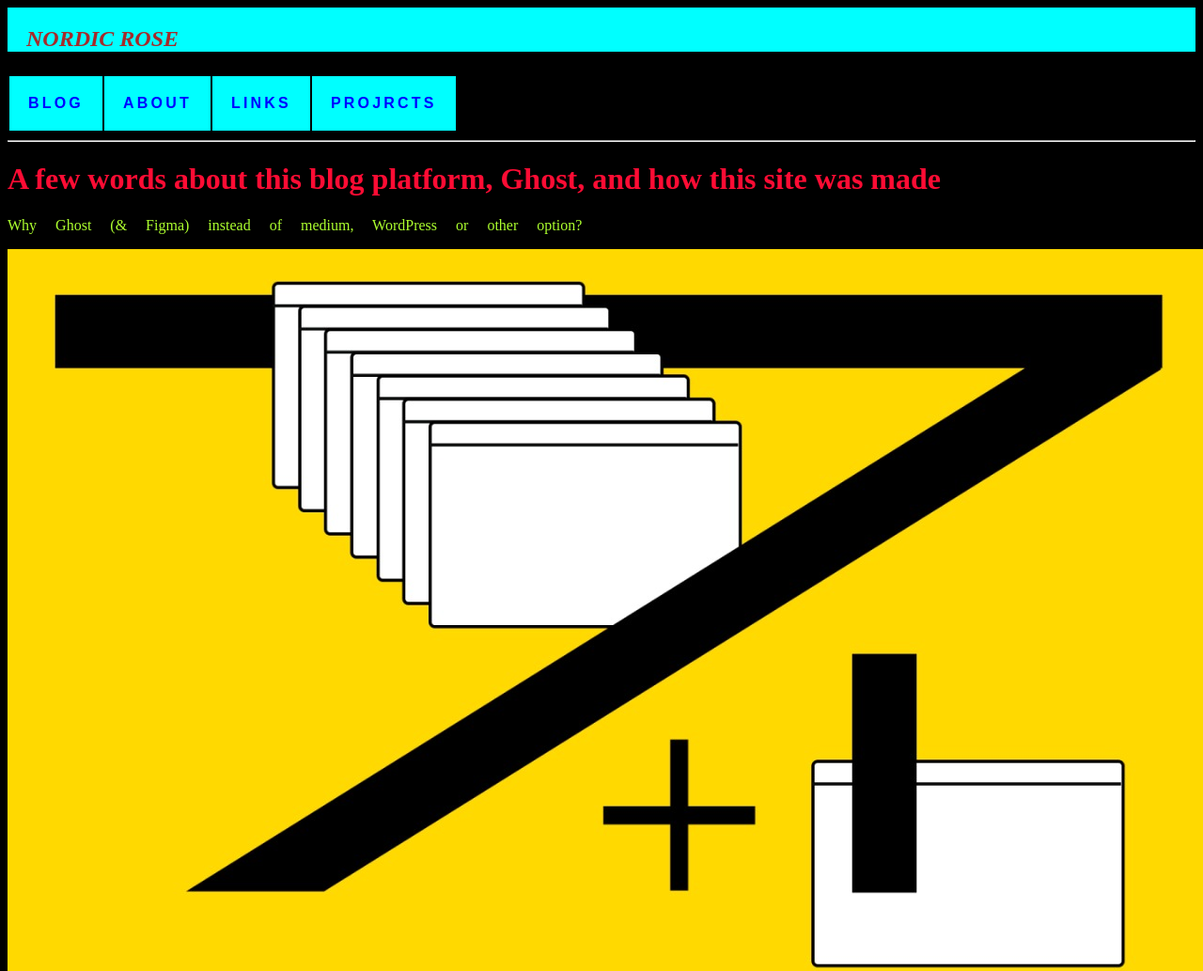
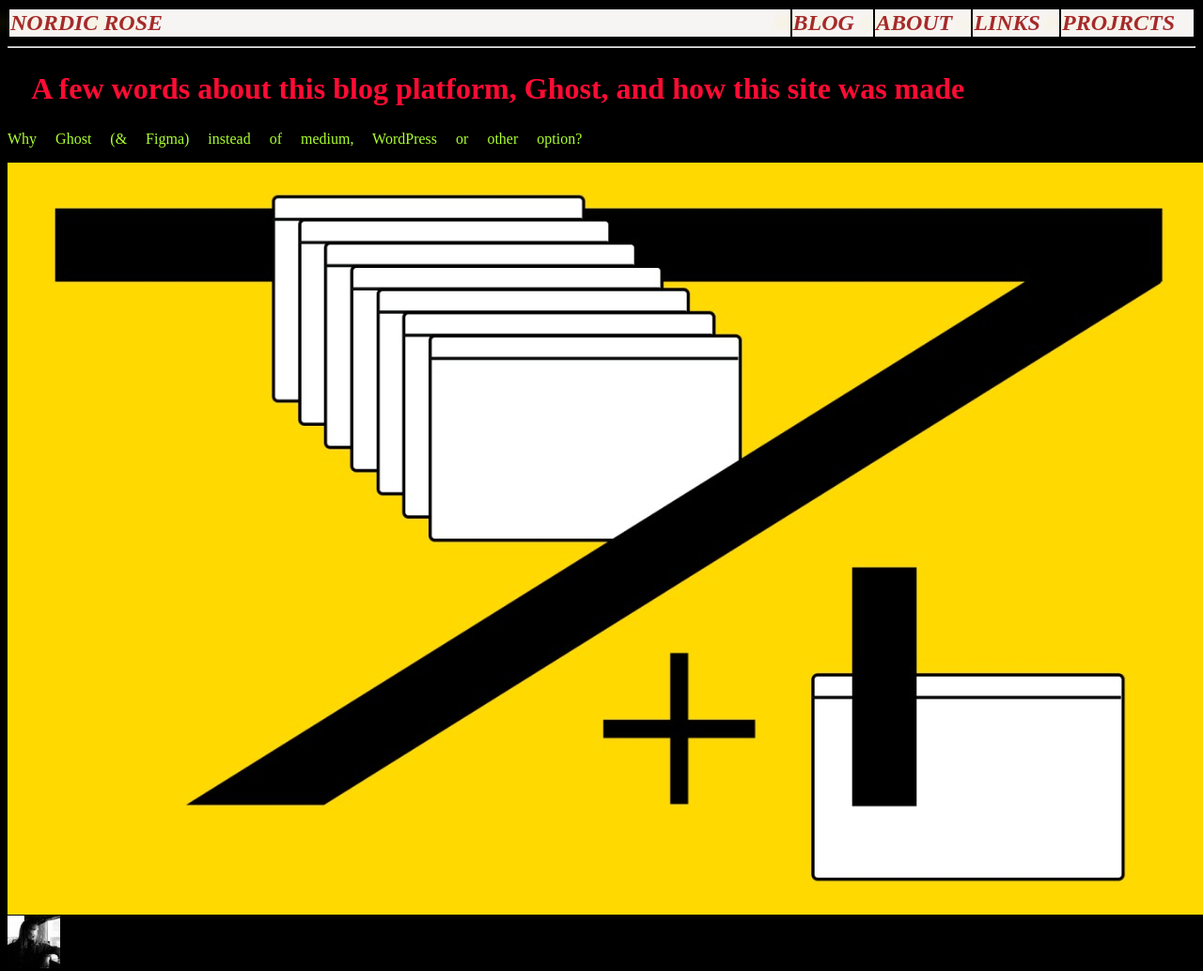
Before and after one commit to Umair-Jamaat-Ali/CSS-class, a plain HTML site: page index.html in a window 1280 px wide. Shown: the top 1033 px of the page at 94% size. Drawn offline with Linux system fonts and the light colour scheme.

Commit message:
text-align

```diff
--- a/index.html
+++ b/index.html
@@ -5,8 +5,9 @@
     <link rel="stylesheet" href="./style.css">
 </head>
 <body>
-    <h3>NORDIC ROSE</h3>
-<table>
+    <table>
+
+    <th class="color">NORDIC ROSE</h3>
 <th class="color">BLOG</th>
 <th class="color">ABOUT</th>
 <th class="color">LINKS</th>
--- a/style.css
+++ b/style.css
@@ -2,28 +2,35 @@ body{
     background-color: black;
 
 }
-h3{
+
+.color{
     color:brown;
-    background-color: aqua;
-    padding-left: 20px;
-    padding-top: 20px;
+    background-color: rgb(247, 244, 244);
+    padding-right: 20px;
+    padding-centre: 20px;
     font-size: x-large;
     font-style: italic;
     font-weight: bolder;
     font-variant: small-caps;
     text-transform: capitalize;
+    text-align: justify;
+    text-indent: 0%;
+    width: 100%;
+    text-shadow: -20px 0px 10px #faea0c23;
+
+
 }
-.color{
-    color:blue; background-color: aqua;
-    padding: 20px;
-    font-family: Arial, Helvetica, sans-serif;
-    text-transform: uppercase;
-    letter-spacing: 0.2em;
+
+
+
+h1{
+    color:rgb(255, 12, 52);
+    text-align: justify;
+    margin: 2%;
 }
-h1{
-    color:rgb(255, 12, 52); pad
-}
+
 p{
     color: greenyellow;
     word-spacing: 1em;
+    text-align: justify;
 }
```
